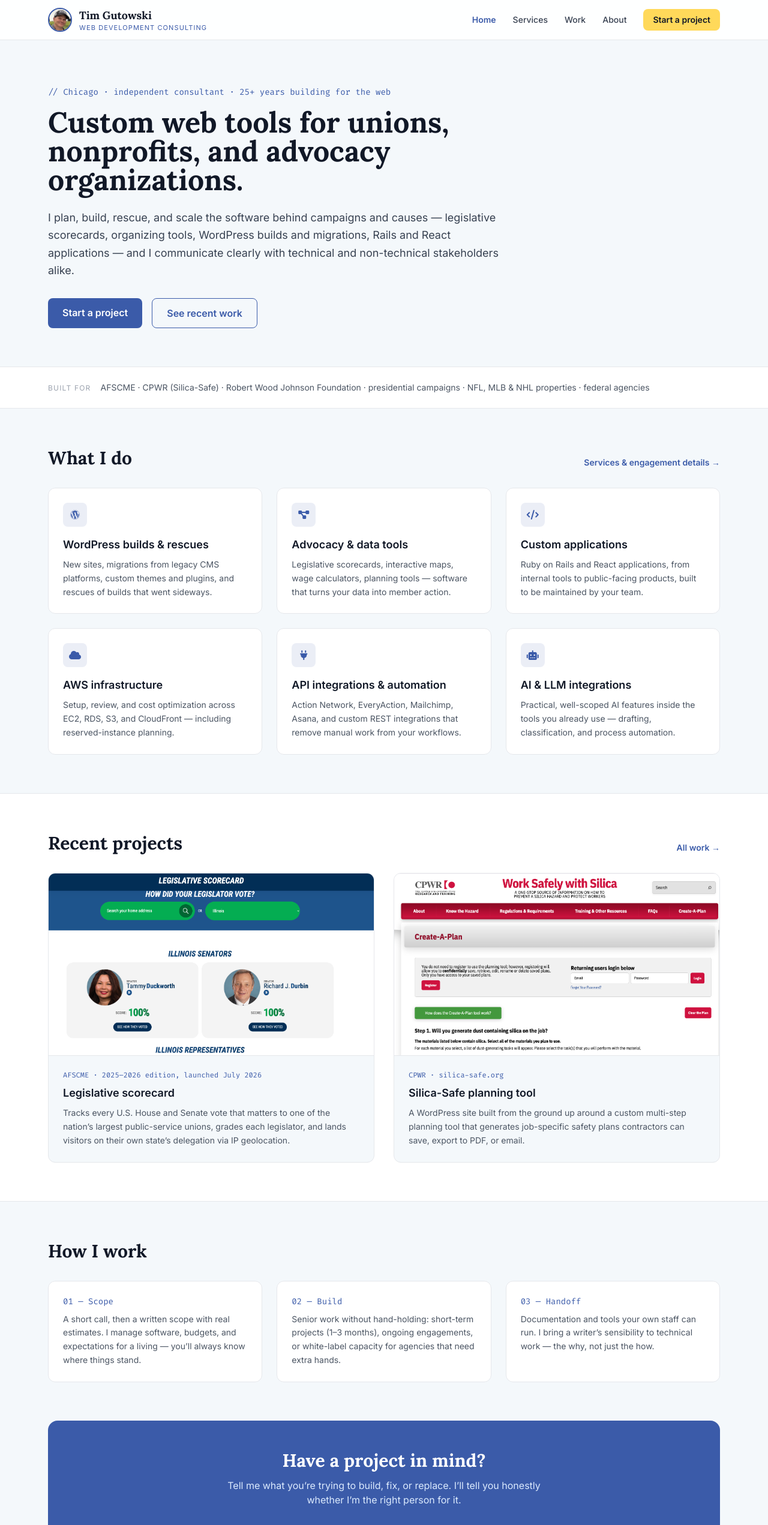
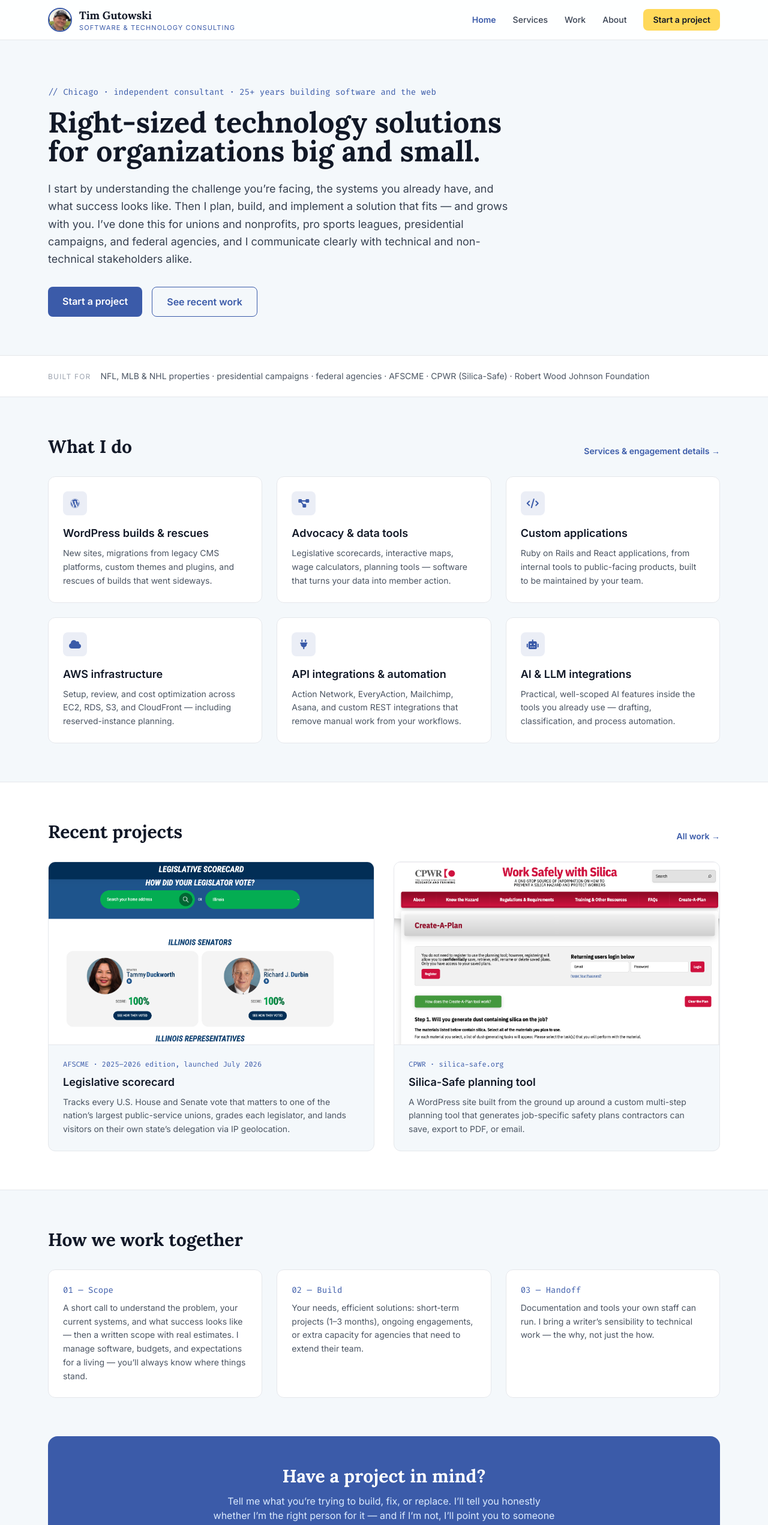
Before and after one commit to timgut/timgutowski.com, a website: page index.html in a window 1280 px wide. Shown: the top 2542 px of the page at 60% size. Drawn offline with Linux system fonts and the light colour scheme.

Commit message:
Copy edits from Jamie's review (Oct 26 pass)
Broaden positioning from "web development" to software & technology
consulting for organizations big and small; discovery-led home intro;
"How we work together"; drop "senior"/"white-label"/"hand-holding";
network referral in CTA; About intro line; regenerated OG image.

Co-Authored-By: Claude Opus 5.5 <noreply@anthropic.com>
Claude-Session: https://claude.ai/code/session_01KY7vkmgpbkP1eK69cNLTrW

```diff
--- a/index.html
+++ b/index.html
@@ -3,9 +3,9 @@
 <head>
     <meta charset="UTF-8">
     <meta name="viewport" content="width=device-width, initial-scale=1.0">
-    <title>Tim Gutowski — Web Development Consulting</title>
-    <meta name="description" content="Tim Gutowski builds custom web tools for unions, nonprofits, and advocacy organizations: WordPress builds and rescues, Rails and React applications, legislative scorecards, and AWS infrastructure. Chicago-based, 25+ years of experience.">
-    <meta name="keywords" content="Tim Gutowski, web development consultant, WordPress developer, WordPress rescue, Ruby on Rails, React, JavaScript, TypeScript, PHP, MySQL, AWS, REST APIs, Action Network, EveryAction, Mailchimp, Asana API, AI integration, Claude, union websites, nonprofit websites, advocacy technology, legislative scorecard, Chicago consultant, freelance developer">
+    <title>Tim Gutowski — Software &amp; Technology Consulting</title>
+    <meta name="description" content="Tim Gutowski plans, builds, and implements right-sized technology solutions for organizations big and small — unions and nonprofits, pro sports leagues, campaigns, and federal agencies. Custom applications, WordPress, integrations, and AWS. Chicago-based, 25+ years of experience.">
+    <meta name="keywords" content="Tim Gutowski, software consultant, technology consultant, web development consultant, WordPress developer, WordPress rescue, Ruby on Rails, React, JavaScript, TypeScript, PHP, MySQL, AWS, REST APIs, Action Network, EveryAction, Mailchimp, Asana API, AI integration, Claude, union websites, nonprofit websites, advocacy technology, legislative scorecard, Chicago consultant, freelance developer">
     <link rel="canonical" href="https://timgutowski.com/">
     <meta name="theme-color" content="#3B5BA9">
     <link rel="icon" href="img/favicon.svg" type="image/svg+xml">
@@ -13,13 +13,13 @@
     <link rel="apple-touch-icon" href="img/apple-touch-icon.png">
     <meta property="og:type" content="website">
     <meta property="og:site_name" content="Tim Gutowski">
-    <meta property="og:title" content="Tim Gutowski — Web Development Consulting">
-    <meta property="og:description" content="Tim Gutowski builds custom web tools for unions, nonprofits, and advocacy organizations: WordPress builds and rescues, Rails and React applications, legislative scorecards, and AWS infrastructure. Chicago-based, 25+ years of experience.">
+    <meta property="og:title" content="Tim Gutowski — Software &amp; Technology Consulting">
+    <meta property="og:description" content="Tim Gutowski plans, builds, and implements right-sized technology solutions for organizations big and small — unions and nonprofits, pro sports leagues, campaigns, and federal agencies. Custom applications, WordPress, integrations, and AWS. Chicago-based, 25+ years of experience.">
     <meta property="og:url" content="https://timgutowski.com/">
     <meta property="og:image" content="https://timgutowski.com/img/og-image.png">
     <meta property="og:image:width" content="1200">
     <meta property="og:image:height" content="630">
-    <meta property="og:image:alt" content="Tim Gutowski — custom web tools for unions, nonprofits, and advocacy organizations">
+    <meta property="og:image:alt" content="Tim Gutowski — software and technology consulting for organizations big and small">
     <meta name="twitter:card" content="summary_large_image">
     <!-- Compiled Tailwind (rebuild with: npm run build:css) -->
     <link rel="stylesheet" href="css/tailwind.css">
@@ -39,7 +39,7 @@
                 <img src="img/headshot.jpeg" alt="Tim Gutowski" class="w-10 h-10 rounded-full border-2 border-tg-blue object-cover group-hover:border-tg-yellow-dark transition-colors duration-200">
                 <span class="flex flex-col leading-tight">
                     <span class="font-serif font-bold text-lg text-gray-900">Tim Gutowski</span>
-                    <span class="text-[11px] uppercase tracking-widest text-tg-blue">Web Development Consulting</span>
+                    <span class="text-[11px] uppercase tracking-widest text-tg-blue">Software &amp; Technology Consulting</span>
                 </span>
             </a>
             <div class="hidden md:flex items-center gap-7">
@@ -66,9 +66,9 @@
         <!-- Hero -->
         <section class="container mx-auto max-w-6xl px-4 pt-12 pb-16">
             <div class="max-w-3xl">
-                <p class="font-mono text-sm text-tg-blue mb-4">// Chicago &middot; independent consultant &middot; 25+ years building for the web</p>
-                <h1 class="font-serif text-4xl md:text-5xl font-bold leading-tight mb-6">Custom web tools for unions, nonprofits, and advocacy organizations.</h1>
-                <p class="text-lg text-gray-700 leading-relaxed mb-8">I plan, build, rescue, and scale the software behind campaigns and causes &mdash; legislative scorecards, organizing tools, WordPress builds and migrations, Rails and React applications &mdash; and I communicate clearly with technical and non-technical stakeholders alike.</p>
+                <p class="font-mono text-sm text-tg-blue mb-4">// Chicago &middot; independent consultant &middot; 25+ years building software and the web</p>
+                <h1 class="font-serif text-4xl md:text-5xl font-bold leading-tight mb-6">Right-sized technology solutions for organizations big and small.</h1>
+                <p class="text-lg text-gray-700 leading-relaxed mb-8">I start by understanding the challenge you&rsquo;re facing, the systems you already have, and what success looks like. Then I plan, build, and implement a solution that fits &mdash; and grows with you. I&rsquo;ve done this for unions and nonprofits, pro sports leagues, presidential campaigns, and federal agencies, and I communicate clearly with technical and non-technical stakeholders alike.</p>
                 <div class="flex flex-wrap gap-4">
                     <a href="mailto:timgut@gmail.com?subject=Project%20inquiry" class="bg-tg-blue hover:bg-tg-yellow-dark hover:text-gray-900 text-white font-semibold px-6 py-3 rounded-lg transition-colors duration-200">Start a project</a>
                     <a href="portfolio.html" class="border border-tg-blue text-tg-blue hover:bg-tg-blue hover:text-white font-semibold px-6 py-3 rounded-lg transition-colors duration-200">See recent work</a>
@@ -79,7 +79,7 @@
         <!-- Credibility strip -->
         <section class="bg-white border-y border-gray-200">
             <div class="container mx-auto max-w-6xl px-4 py-6">
-                <p class="text-sm text-gray-600"><span class="uppercase tracking-widest text-xs text-gray-400 mr-3">Built for</span> AFSCME &middot; CPWR (Silica-Safe) &middot; Robert Wood Johnson Foundation &middot; presidential campaigns &middot; NFL, MLB &amp; NHL properties &middot; federal agencies</p>
+                <p class="text-sm text-gray-600"><span class="uppercase tracking-widest text-xs text-gray-400 mr-3">Built for</span> NFL, MLB &amp; NHL properties &middot; presidential campaigns &middot; federal agencies &middot; AFSCME &middot; CPWR (Silica-Safe) &middot; Robert Wood Johnson Foundation</p>
             </div>
         </section>
 
@@ -151,17 +151,17 @@
             </div>
         </section>
 
-        <!-- How I work -->
+        <!-- How we work together -->
         <section class="container mx-auto max-w-6xl px-4 py-16">
-            <h2 class="font-serif text-3xl font-bold mb-8">How I work</h2>
+            <h2 class="font-serif text-3xl font-bold mb-8">How we work together</h2>
             <div class="grid gap-6 md:grid-cols-3">
                 <div class="bg-white rounded-xl border border-gray-200 p-6">
                     <p class="font-mono text-tg-blue text-sm mb-2">01 &mdash; Scope</p>
-                    <p class="text-sm text-gray-600 leading-relaxed">A short call, then a written scope with real estimates. I manage software, budgets, and expectations for a living &mdash; you&rsquo;ll always know where things stand.</p>
+                    <p class="text-sm text-gray-600 leading-relaxed">A short call to understand the problem, your current systems, and what success looks like &mdash; then a written scope with real estimates. I manage software, budgets, and expectations for a living &mdash; you&rsquo;ll always know where things stand.</p>
                 </div>
                 <div class="bg-white rounded-xl border border-gray-200 p-6">
                     <p class="font-mono text-tg-blue text-sm mb-2">02 &mdash; Build</p>
-                    <p class="text-sm text-gray-600 leading-relaxed">Senior work without hand-holding: short-term projects (1&ndash;3 months), ongoing engagements, or white-label capacity for agencies that need extra hands.</p>
+                    <p class="text-sm text-gray-600 leading-relaxed">Your needs, efficient solutions: short-term projects (1&ndash;3 months), ongoing engagements, or extra capacity for agencies that need to extend their team.</p>
                 </div>
                 <div class="bg-white rounded-xl border border-gray-200 p-6">
                     <p class="font-mono text-tg-blue text-sm mb-2">03 &mdash; Handoff</p>
@@ -174,7 +174,7 @@
         <section class="container mx-auto max-w-6xl px-4">
             <div class="bg-tg-blue rounded-2xl px-8 py-12 text-center">
                 <h2 class="font-serif text-3xl font-bold text-white mb-3">Have a project in mind?</h2>
-                <p class="text-blue-100 mb-8 max-w-xl mx-auto">Tell me what you&rsquo;re trying to build, fix, or replace. I&rsquo;ll tell you honestly whether I&rsquo;m the right person for it.</p>
+                <p class="text-blue-100 mb-8 max-w-xl mx-auto">Tell me what you&rsquo;re trying to build, fix, or replace. I&rsquo;ll tell you honestly whether I&rsquo;m the right person for it &mdash; and if I&rsquo;m not, I&rsquo;ll point you to someone in my network who is.</p>
                 <div class="flex flex-wrap justify-center gap-4">
                     <a href="mailto:timgut@gmail.com?subject=Project%20inquiry" class="bg-tg-yellow hover:bg-tg-yellow-dark text-gray-900 font-semibold px-6 py-3 rounded-lg transition-colors duration-200"><i class="fas fa-envelope mr-2"></i>Email me</a>
                     <a href="https://www.linkedin.com/in/timgutowski/" class="border border-white/40 text-white hover:bg-white hover:text-tg-blue font-semibold px-6 py-3 rounded-lg transition-colors duration-200"><i class="fab fa-linkedin mr-2"></i>Message on LinkedIn</a>
@@ -186,7 +186,7 @@
         <div class="container mx-auto max-w-6xl px-4 py-12 grid gap-10 md:grid-cols-3">
             <div>
                 <p class="font-serif font-bold text-white text-lg mb-2">Tim Gutowski</p>
-                <p class="text-sm leading-relaxed">Custom web tools for unions, nonprofits, and advocacy organizations &mdash; plus WordPress rescues and Rails/React application work. Based in Chicago, working everywhere.</p>
+                <p class="text-sm leading-relaxed">Right-sized technology solutions for organizations big and small &mdash; with deep roots in unions, nonprofits, government, and campaigns. Based in Chicago, working everywhere.</p>
             </div>
             <div>
                 <p class="text-xs uppercase tracking-widest text-gray-500 mb-3">Site</p>
```
Also changed, not shown: 404.html (+6 -6 lines), about.html (+8 -7 lines), consulting.html (+10 -10 lines), portfolio.html (+4 -4 lines), resume.html (+4 -4 lines), img/og-image.png.
